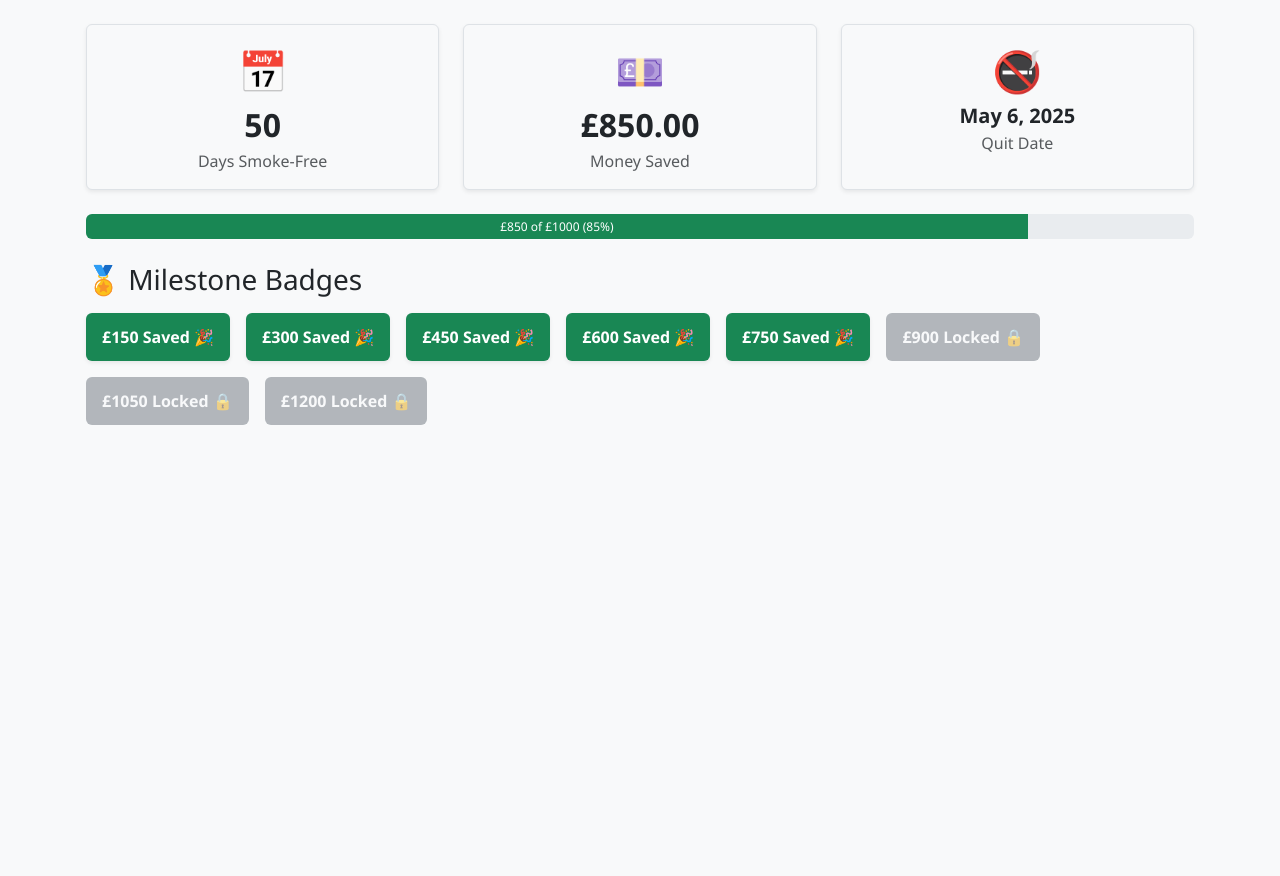
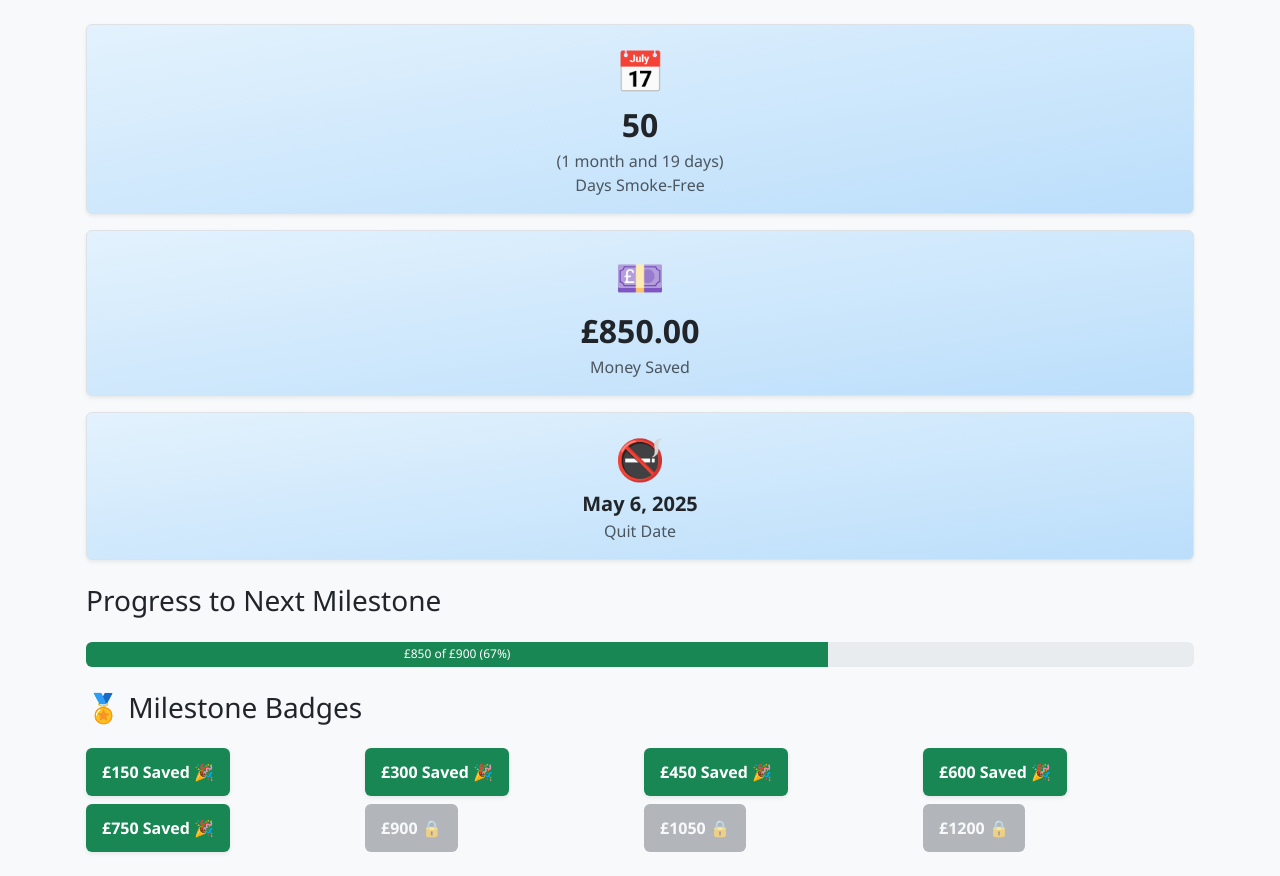
Before and after one commit to adamjdeacon/SmokeFreeTracker, a Django app: page / in a window 1280 px wide. Before the commit the page ends 425 px from the top, so only its background shows below. Run offline with Django 5.2, Linux system fonts and the light colour scheme.

Commit message:
Fix progress bar

```diff
--- a/pyproject.toml
+++ b/pyproject.toml
@@ -9,7 +9,8 @@ readme = "README.md"
 requires-python = ">=3.13"
 dependencies = [
     "django (>=5.2.3,<6.0.0)",
-    "gunicorn (>=23.0.0,<24.0.0)"
+    "gunicorn (>=23.0.0,<24.0.0)",
+    "humanize (>=4.12.3,<5.0.0)"
 ]
 
 [tool.poetry]
--- a/tracker/admin.py
+++ b/tracker/admin.py
@@ -1,4 +1,4 @@
 from django.contrib import admin
-from .models import SmokingQuitData
+#from .models import SmokingQuitData
 
-admin.site.register(SmokingQuitData)
+#admin.site.register(SmokingQuitData)
--- a/tracker/static/tracker/style.css
+++ b/tracker/static/tracker/style.css
@@ -1,3 +1,7 @@
 body {
     font-family: 'Segoe UI', Tahoma, Geneva, Verdana, sans-serif;
 }
+
+.bg-gradient-blue {
+    background: linear-gradient(to bottom right, #e3f2fd, #bbdefb);
+}
--- a/tracker/templates/tracker/dashboard.html
+++ b/tracker/templates/tracker/dashboard.html
@@ -4,6 +4,7 @@
 
 <head>
     <meta charset="UTF-8">
+    <meta name="viewport" content="width=device-width, initial-scale=1.0">
     <title>Smoke-Free Tracker</title>
     <link href="https://cdn.jsdelivr.net/npm/bootstrap@5.3.3/dist/css/bootstrap.min.css" rel="stylesheet">
     <link rel="stylesheet" href="https://cdnjs.cloudflare.com/ajax/libs/animate.css/4.1.1/animate.min.css" />
@@ -13,23 +14,25 @@
 
 <body class="bg-light">
     <div class="container py-4 px-3 px-md-3">
-        <div class="row text-center mb-4">
-            <div class="col-md-4 md-3">
-                <div class="p-3 border rounded bg-light shadow-sm h-100">
+        <div class="row text-center g-3 mb-4">
+            <div class="col-12 cold-md-4">
+                <div class="card bg-gradient-blue p-3 border rounded bg-light shadow-sm h-100">
                     <div class="fs-1 text-success">📅</div>
                     <div class="fs-2 fw-bold">{{ days }}</div>
+                    <div class="text-muted">({{ time_breakdown }})</div>
                     <div class="text-muted">Days Smoke-Free</div>
+
                 </div>
             </div>
-            <div class="col-md-4 md-3">
-                <div class="p-3 border rounded bg-light shadow-sm h-100">
+            <div class="col-12 cold-md-4">
+                <div class="card bg-gradient-blue p-3 border rounded bg-light shadow-sm h-100">
                     <div class="fs-1 text-success">💷</div>
                     <div class="fs-2 fw-bold">£{{ money|floatformat:2 }}</div>
                     <div class="text-muted">Money Saved</div>
                 </div>
             </div>
-            <div class="col-md-4 md-3">
-                <div class="p-3 border rounded bg-light shadow-sm h-100">
+            <div class="col-12 cold-md-4">
+                <div class="card bg-gradient-blue p-3 border rounded bg-light shadow-sm h-100">
                     <div class="fs-1 text-success">🚭</div>
                     <div class="fs-5 fw-bold">{{ quit_date }}</div>
                     <div class="text-muted">Quit Date</div>
@@ -38,29 +41,34 @@
         </div>
 
 
-
+        <h3 class="mt-4">Progress to Next Milestone</h3>
         <div class="progress mt-4" style="height: 25px;">
-            <div class="progress-bar bg-success" role="progressbar" style="width: {{ percent }}%;"
-                aria-valuenow="{{ percent }}" aria-valuemin="0" aria-valuemax="100">
-                £{{ money|floatformat:0 }} of £{{ goal }} ({{ percent }}%)
+            <div class="progress-bar bg-success" role="progressbar" style="width: {{ progress_percent }}%;"
+                aria-valuenow="{{ money|floatformat:0 }}" aria-valuemin="0" aria-valuemax="{{ next_badge_target }}">
+                £{{ money|floatformat:0 }} of £{{ next_badge_target }} ({{ progress_percent }}%)
             </div>
         </div>
+
         <h3 class="mt-4">🏅 Milestone Badges</h3>
 
-        <div class="d-flex flex-wrap gap-3 mt-3">
+        <div class="row g-2 mt-3">
             {% for badge in earned_badges %}
-            <div class="badge bg-success text-white p-3 fs-6 shadow-sm
+            <div class="col-6 col-sm-4 col-md-3">
+                <div class="badge bg-success text-white p-3 fs-6 shadow-sm
             {% if badge == last_earned %}
                 animate__animated animate__bounceIn
             {% endif %}
         ">
-                £{{ badge }} Saved 🎉
+                    £{{ badge }} Saved 🎉
+                </div>
             </div>
             {% endfor %}
 
             {% for badge in upcoming_badges %}
-            <div class="badge bg-secondary text-light p-3 fs-6 opacity-50">
-                £{{ badge }} Locked 🔒
+            <div class="col-6 col-sm-4 col-md-3">
+                <div class="badge bg-secondary text-light p-3 fs-6 opacity-50">
+                    £{{ badge }} 🔒
+                </div>
             </div>
             {% endfor %}
         </div>
--- a/tracker/views.py
+++ b/tracker/views.py
@@ -1,32 +1,42 @@
+import logging
+logger = logging.getLogger(__name__)
+
+import humanize
 from django.shortcuts import render
 from datetime import date
+from dateutil.relativedelta import relativedelta
 from math import floor
 
-QUIT_DATE = date(2025, 5, 6)
+QUIT_DATE = date(2025, 5, 6) # 2025-05-06
 COST_PER_DAY = 17.00
-GOAL = 1000  # Optional, for progress bar
 BADGE_INTERVAL = 150
 
 def dashboard(request):
     today = date.today()
     days_since = (today - QUIT_DATE).days
     money_saved = days_since * COST_PER_DAY
-    percent_of_goal = min(100, round((money_saved / GOAL) * 100)) if GOAL else 0
 
     # 🏅 Calculate badge milestones
     badges_earned = floor(money_saved / BADGE_INTERVAL)
     earned = [i * BADGE_INTERVAL for i in range(1, badges_earned + 1)]
     upcoming = [(badges_earned + i) * BADGE_INTERVAL for i in range(1, 4)]
+
     last_earned = earned[-1] if earned else None
+
+    next_badge = (badges_earned +1) * BADGE_INTERVAL
+
+    last = last_earned or 0
+    progress_percent = round(((money_saved - last) / BADGE_INTERVAL) * 100)
 
     context = {
         'quit_date': QUIT_DATE,
         'days': days_since,
         'money': money_saved,
-        'goal': GOAL,
-        'percent': percent_of_goal,
+        'progress_percent': progress_percent,
         'earned_badges': earned,
         'upcoming_badges': upcoming,
         'last_earned': last_earned,
+        'next_badge_target': next_badge,
+        'time_breakdown': humanize.precisedelta(today - QUIT_DATE,format=("%0.0f")),
     }
     return render(request, 'tracker/dashboard.html', context)
```
Also changed, not shown: config/settings.py (+14 -0 lines), tracker/models.py (+15 -15 lines), tracker/migrations/0002_delete_smokingquitdata.py (added), 3 other files.
